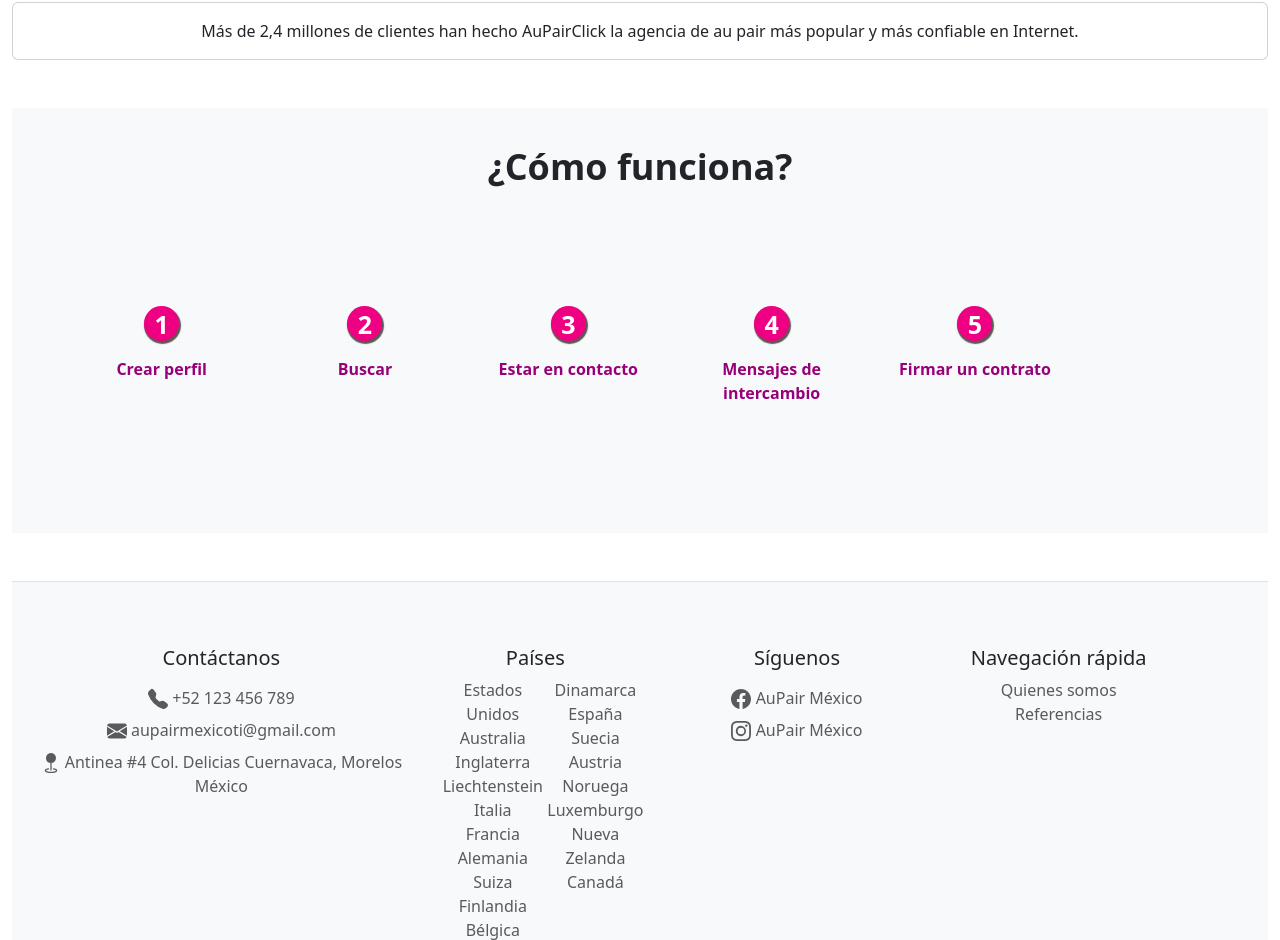
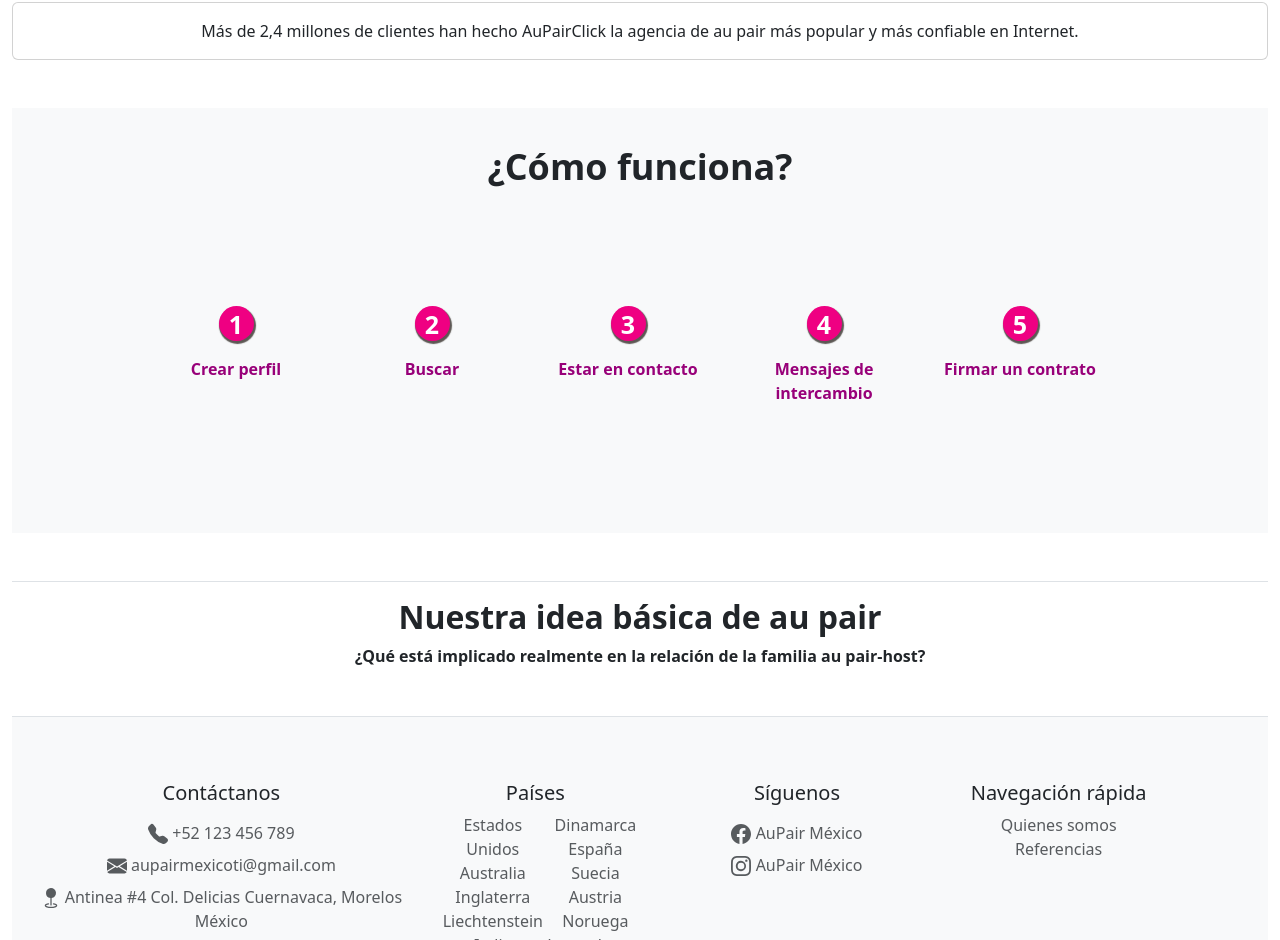
Before and after one commit to AuPairMexicoTi/AuPairClick_FrontEnd, a Vue app in the folder aupaircl/: page /Inicio in a window 1280 px wide. Shown: the part 1146-2086 px from the top of the page. Built offline with nearby package versions, Linux system fonts and the light colour scheme.

Commit message:
[Add] Feature idea

```diff
--- a/aupaircl/src/views/FeatureFuction/FeatureFuction.vue
+++ b/aupaircl/src/views/FeatureFuction/FeatureFuction.vue
@@ -1,9 +1,10 @@
 <template lang="">
     <div class="mt-3">
         <section class="features-section-g">
+            <b-container>
             <strong  style="font-size: 36px;">¿Cómo funciona?</strong>
             <b-row class="py-5 my-5 ms-5">
-            <b-col col lg="2" class="mt-3">
+                <b-col col lg="2" class="mt-3 ms-3">
                 <div>
                     <p class="numbers"><strong>1</strong></p>
                     <br>
@@ -12,7 +13,7 @@
                     </div>
                      </div>
             </b-col>
-            <b-col col lg="2" class="mt-3">
+            <b-col col lg="2" class="mt-3 ms-3">
                 <div>
                     <p class="numbers"><strong>2</strong></p>
                     <br>
@@ -21,7 +22,7 @@
                     </div>
                      </div>
             </b-col>
-            <b-col col lg="2" class="mt-3">
+            <b-col col lg="2" class="mt-3 ms-3">
                 <div>
                     <p class="numbers"><strong>3</strong></p>
                     <br>
@@ -30,7 +31,7 @@
                     </div>
                      </div>
             </b-col>
-            <b-col col lg="2" class="mt-3">
+            <b-col col lg="2" class="mt-3 ms-3">
                 <div>
                     <p class="numbers"><strong>4</strong></p>
                     <br>
@@ -39,7 +40,7 @@
                     </div>
                      </div>
             </b-col>
-            <b-col col lg="2" class="mt-3">
+            <b-col col lg="2" class="mt-3 ms-3">
                 <div>
                     <p class="numbers"><strong>5</strong></p>
                     <br>
@@ -49,6 +50,7 @@
                      </div>
             </b-col>
         </b-row>
+    </b-container>
     </section>
     </div>
 </template>
--- /dev/null
+++ b/aupaircl/src/views/FeatureIdea/FeatureIdea.vue
@@ -0,0 +1,20 @@
+<template lang="">
+    <div>
+        <section class="border-top border-button mt-5">
+            <b-container class="mt-3">
+              <h2>  <strong >Nuestra idea básica de au pair</strong> </h2>
+                <strong>¿Qué está implicado realmente en la relación de la familia au pair-host?
+
+                </strong>
+            </b-container>
+        </section>
+    </div>
+</template>
+<script>
+export default {
+
+}
+</script>
+<style lang="">
+
+</style>
--- a/aupaircl/src/views/FeatureSection/FeatureSection.vue
+++ b/aupaircl/src/views/FeatureSection/FeatureSection.vue
@@ -66,14 +66,17 @@
             </b-col>
         </b-row>
         <FeatureFuction />
+        <FeatureIdea />
     </div>
 </template>
 
 <script>
 import FeatureFuction from '../FeatureFuction/FeatureFuction.vue';
+import FeatureIdea from '../FeatureIdea/FeatureIdea.vue';
 export default {
     components: {
-        FeatureFuction
+        FeatureFuction,
+        FeatureIdea,
     }
 }
 </script>
```
